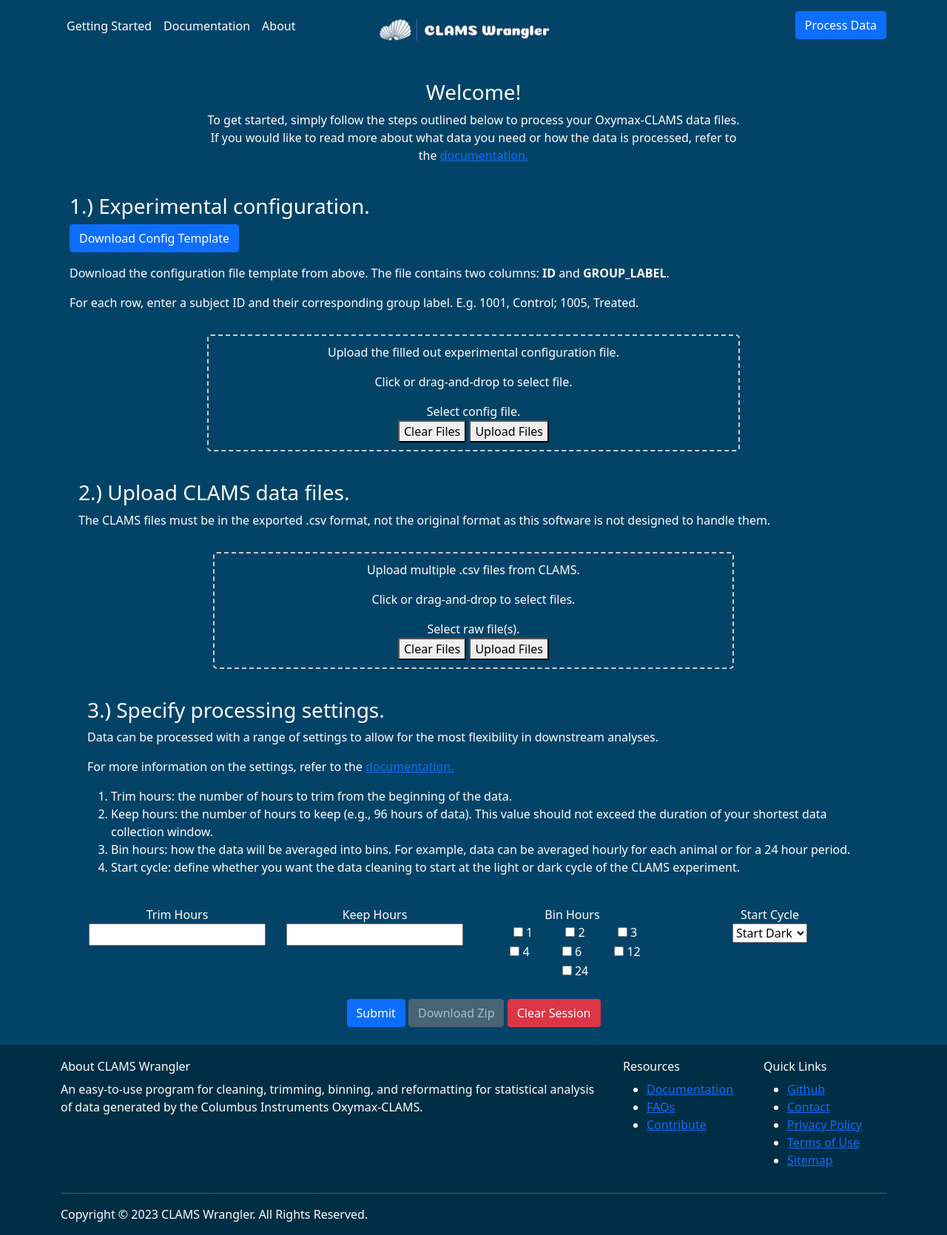
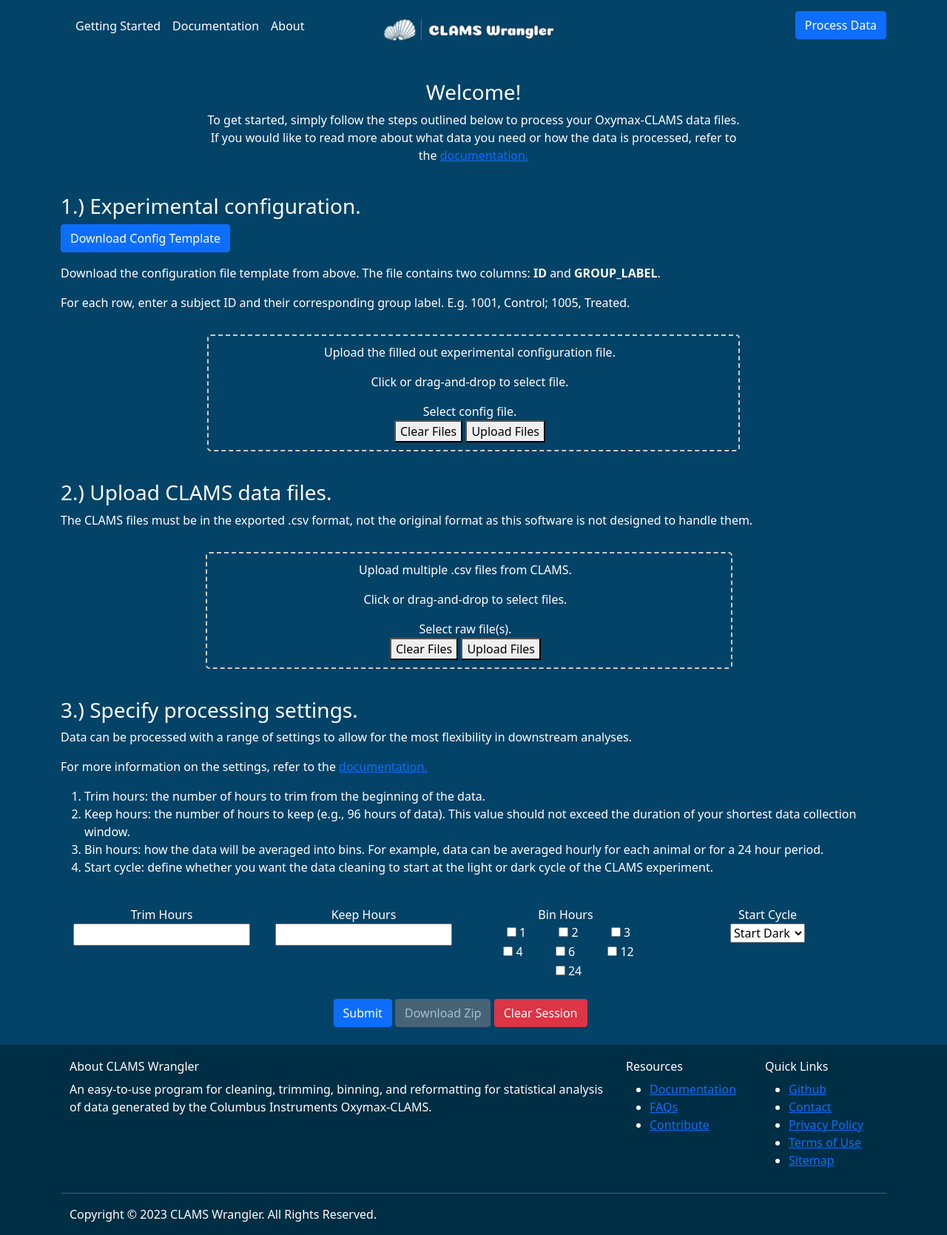
Before and after one commit to PistilliLab/CLAMSwrangler-web, a Django app: page / in a window 1280 px wide. Shown: the whole page at 74% size. Run offline with Django 5.2, Linux system fonts and the light colour scheme; parts of the project's set-up code (start-up, migrations or seed data) failed here and were passed over; some libraries are stand-ins or nearby versions.

Commit message:
Fixed alignment of section on webpage.

```diff
--- a/templates/home.html
+++ b/templates/home.html
@@ -280,6 +280,32 @@
 
 </script>
 
+<!-- Styling, fixes section alignment -->
+<style>
+    /* Ensure consistent margins for all sections */
+    .container-md {
+        margin-left: 0 !important;
+        padding-left: 0 !important;
+    }
+
+    /* Adjust margin and padding for headers */
+    h3 {
+        margin-left: 0;
+        padding-left: 0;
+    }
+
+    /* Optional: Align buttons and forms consistently */
+    .row, .form-group {
+        margin-left: 0;
+        padding-left: 0;
+    }
+
+    /* Custom class for drag-drop areas to ensure alignment */
+    .drag-drop-area {
+        padding-left: 0;
+    }
+</style>
+
 
 {% endblock content %}
 
```
